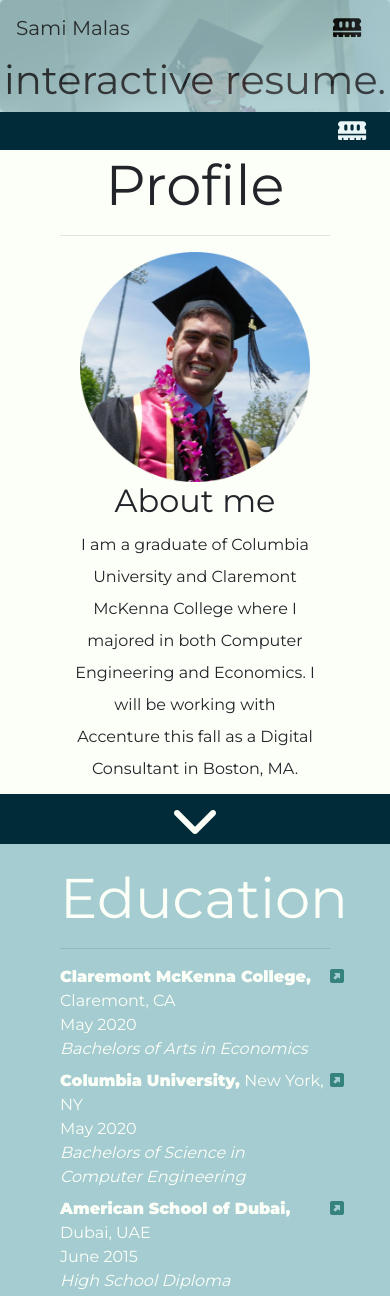
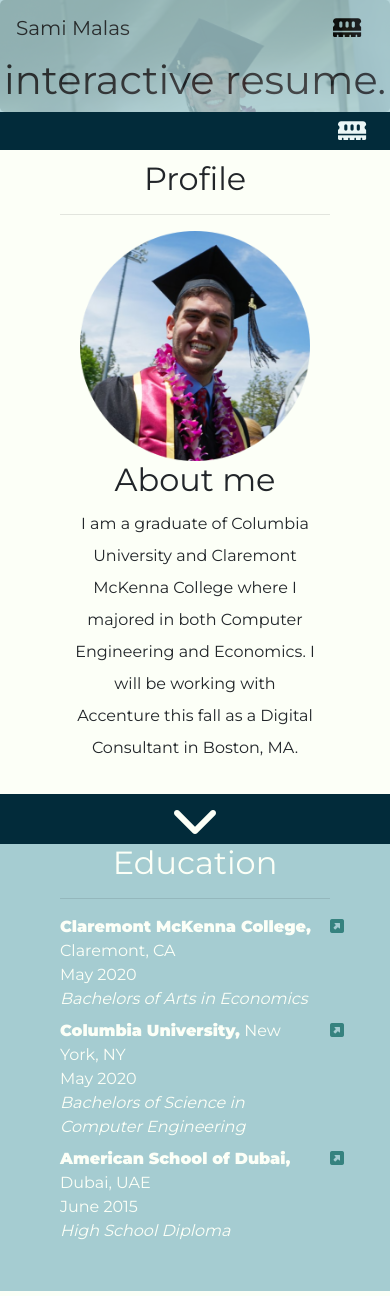
Before and after one commit to smalas/Bootstrap---My-Site, a plain HTML site: page interactive-resume.html in a window 390 px wide. Shown: the top 1296 px of the page. Drawn offline with nearby package versions, Linux system fonts and the light colour scheme.

Commit message:
Fixed some sizing on smartphone to improve responsiveness

```diff
--- a/css/styles.css
+++ b/css/styles.css
@@ -279,4 +279,8 @@ button.navbar-toggler:focus {
 }
 
 /* ----------------------------------Smartphone ------------------------------------*/
-@media (max-width: 767.98px) {}
+@media (max-width: 767.98px) {
+  h2{
+    font-size: 2rem;
+  }
+}
--- a/interactive-resume.html
+++ b/interactive-resume.html
@@ -89,7 +89,7 @@
 
   <section id="profile" class="odd-section">
     <div class="container-fluid">
-      <h2 class="resume-h2">Profile</h2>
+      <h2 class="resume-h2 pt-lg-0 pt-2">Profile</h2>
       <hr>
       <div class="container clearfix">
         <img src="images/Sami-Circle.png" alt="Picture of me" class="profile-picture mx-auto float-lg-left pr-lg-4">
@@ -112,7 +112,7 @@
       <div class="row education-row mb-2">
         <div class="col-lg-6 education-data text-left ">
           <div class="d-flex">
-            <p class="e-data"><strong>Claremont McKenna College,</strong> Claremont, CA</p>
+            <p class="e-data pr-md-0 pr-2"><strong>Claremont McKenna College,</strong> Claremont, CA</p>
             <a href="http://www.cmc.edu" target="_blank"><i class="fas fa-external-link-square-alt"></i></a>
           </div>
           <p>May 2020</p>
@@ -126,7 +126,7 @@
       <div class="row education-row mb-2">
         <div class="col-lg-6 education-data text-left ">
           <div class="d-flex">
-            <p class="e-data"><strong>Columbia University,</strong> New York, NY</p>
+            <p class="e-data pr-md-0 pr-2"><strong>Columbia University,</strong> New York, NY</p>
             <a href="http://www.columbia.edu" target="_blank"><i class="fas fa-external-link-square-alt"></i></a>
           </div>
           <p>May 2020</p>
@@ -140,7 +140,7 @@
       <div class="row education-row mb-2">
         <div class="col-lg-6 education-data text-left ">
           <div class="d-flex">
-            <p class="e-data"><strong>American School of Dubai,</strong> Dubai, UAE</p>
+            <p class="e-data pr-md-0 pr-2"><strong>American School of Dubai,</strong> Dubai, UAE</p>
             <a href="http://www.columbia.edu" target="_blank"><i class="fas fa-external-link-square-alt"></i></a>
           </div>
           <p>June 2015</p>
```
